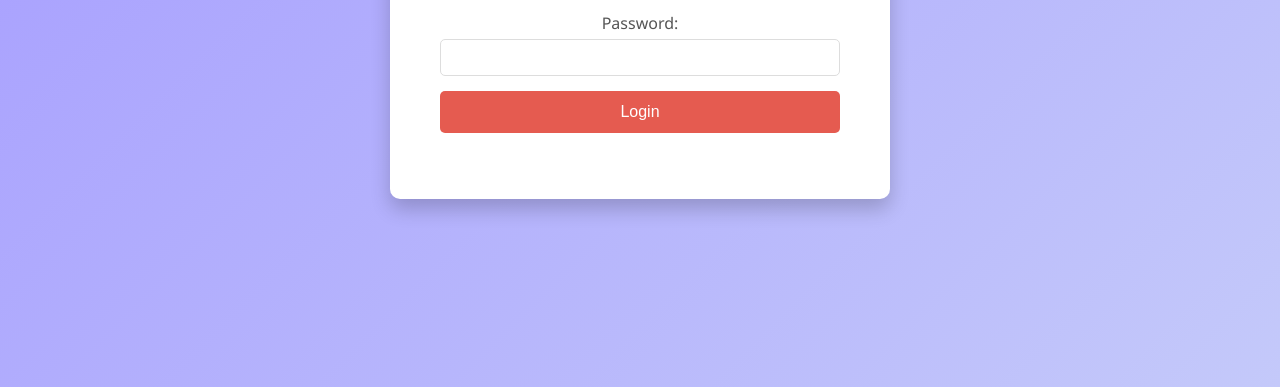
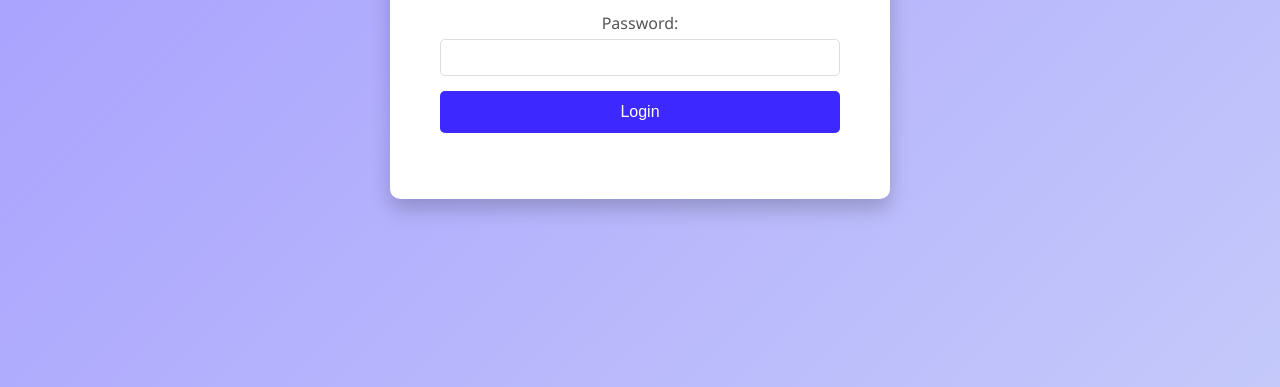
Before and after one commit to CodeWithAhmedd/DELIVERY-WALA, a plain HTML site: page index.html in a window 1280 px wide. In both pictures the pointer is over the button "Login". Shown: the part 413-800 px from the top of the page. Drawn offline with Linux system fonts and the light colour scheme.

Commit message:
Update login.css

```diff
--- a/login.css
+++ b/login.css
@@ -51,7 +51,7 @@ button {
 }
 
 button:hover {
-    background-color: #e55b50;
+    background-color: #3d28ff;
 }
 
 #error-message {
```
